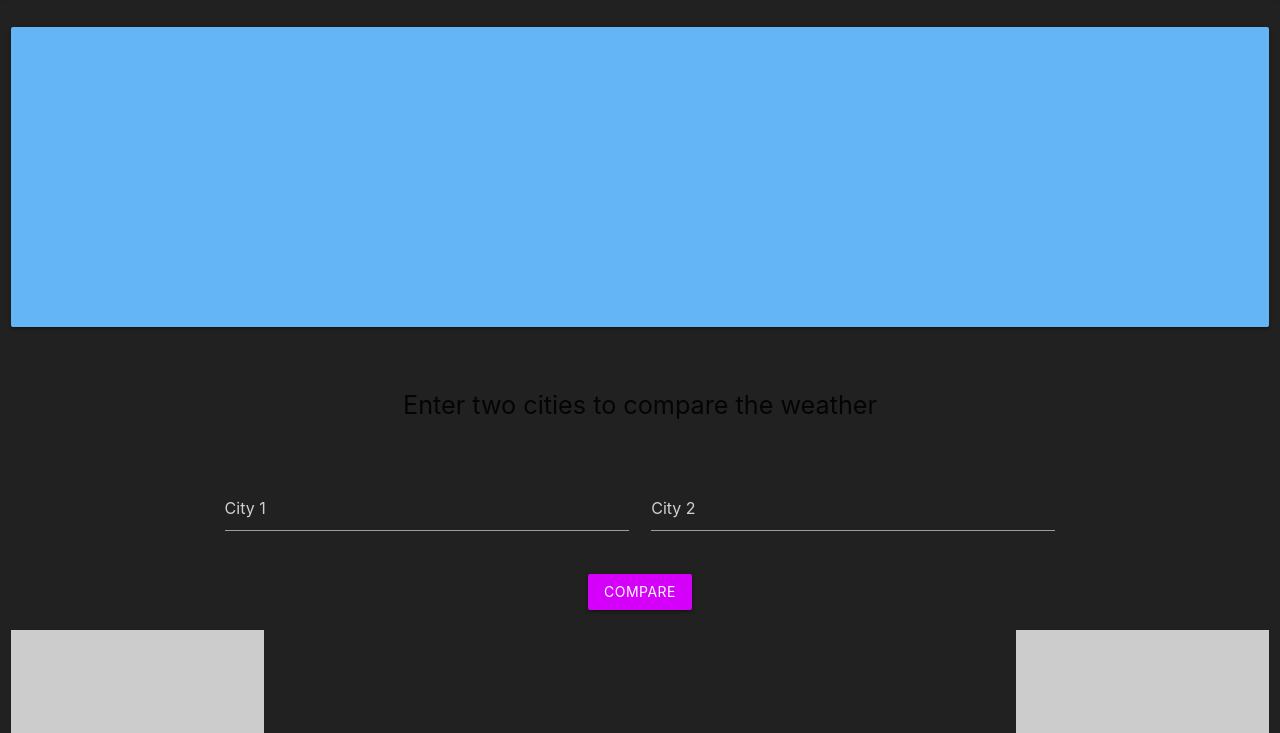
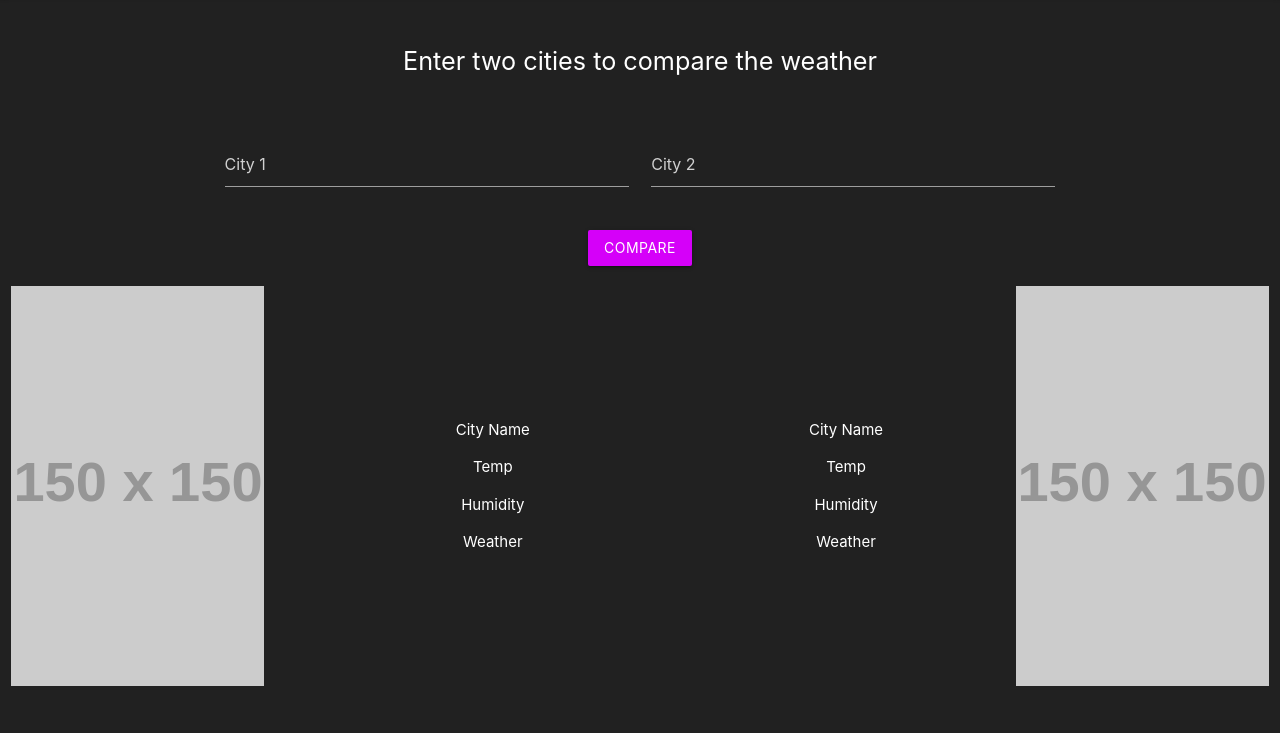
Before and after one commit to Sarmoros/Group-Project-1, a plain HTML site: page index.html in a window 1280 px wide. Shown: the part 67-800 px from the top of the page. Drawn offline with nearby package versions, Linux system fonts and the light colour scheme; some packages are replaced by stand-ins of ours; placeholder pictures from the web are drawn by us.

Commit message:
added materialize colors to header text

```diff
--- a/assets/style.css
+++ b/assets/style.css
@@ -40,14 +40,14 @@
 
 /* Custom style for each column */
 .data-column {
-    width: 48%; /* Adjust as needed to leave some space between columns */
+    width: 48%;
     text-align: center;
 }
 
 .splashImage {
     width: 100%;
     height: 100%;
-    object-fit: cover; /* Maintain aspect ratio and cover entire container */
+    object-fit: cover; /* Maintains aspect ratio and cover entire container */
 }
 
 #map-container {
--- a/index.html
+++ b/index.html
@@ -19,8 +19,8 @@
     <div class="container">
         <div class="row">
             <div class="col s12">
-                <div class="card blue lighten-2">
-                    <div class="card-content white-text map">
+                <div>
+                    <div class="card-content white-text map" id="map-container" style="display: none;">
                         <!-- Google Maps will be rendered here -->
                     </div>
                 </div>
@@ -28,7 +28,7 @@
         </div>
 
         <div class="row center-align">
-            <div class="col s12 flow-text">
+            <div class="col s12 flow-text white-text">
                 <p>Enter two cities to compare the weather</p>
             </div>
         </div>
@@ -37,7 +37,7 @@
             <div class="col s12 m8 offset-m2">
                 <form id="compareForm">
                     <div class="row">
-                        <div class="input-field col s6">
+                        <div class="input-field col s6 ">
                             <input id="search1" type="text" class="validate input-style white-text" placeholder="City 1">
                         </div>
                         <div class="input-field col s6">
@@ -58,7 +58,7 @@
             </div>
 
             <div class="col s8 data-columns">
-                <div class="col s5 data-column" id="city1Data">
+                <div class="col s5 data-column white-text" id="city1Data">
                     <!-- City 1 data will be displayed here -->
                     <p>City Name</p>
                     <p>Temp</p>
@@ -66,7 +66,7 @@
                     <p>Weather</p>
                 </div>
 
-                <div class="col s5 data-column" id="city2Data">
+                <div class="col s5 data-column white-text" id="city2Data">
                     <!-- City 2 data will be displayed here -->
                     <p>City Name</p>
                     <p>Temp</p>
```
